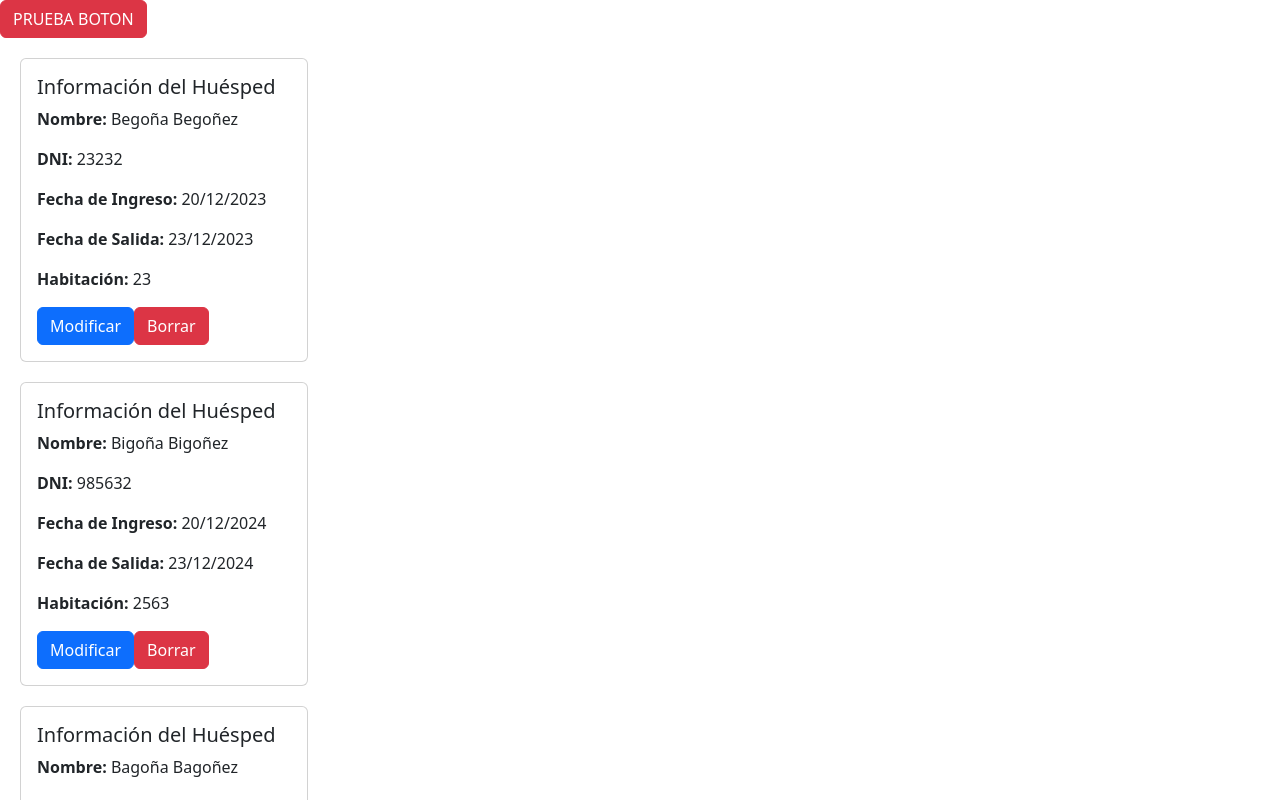
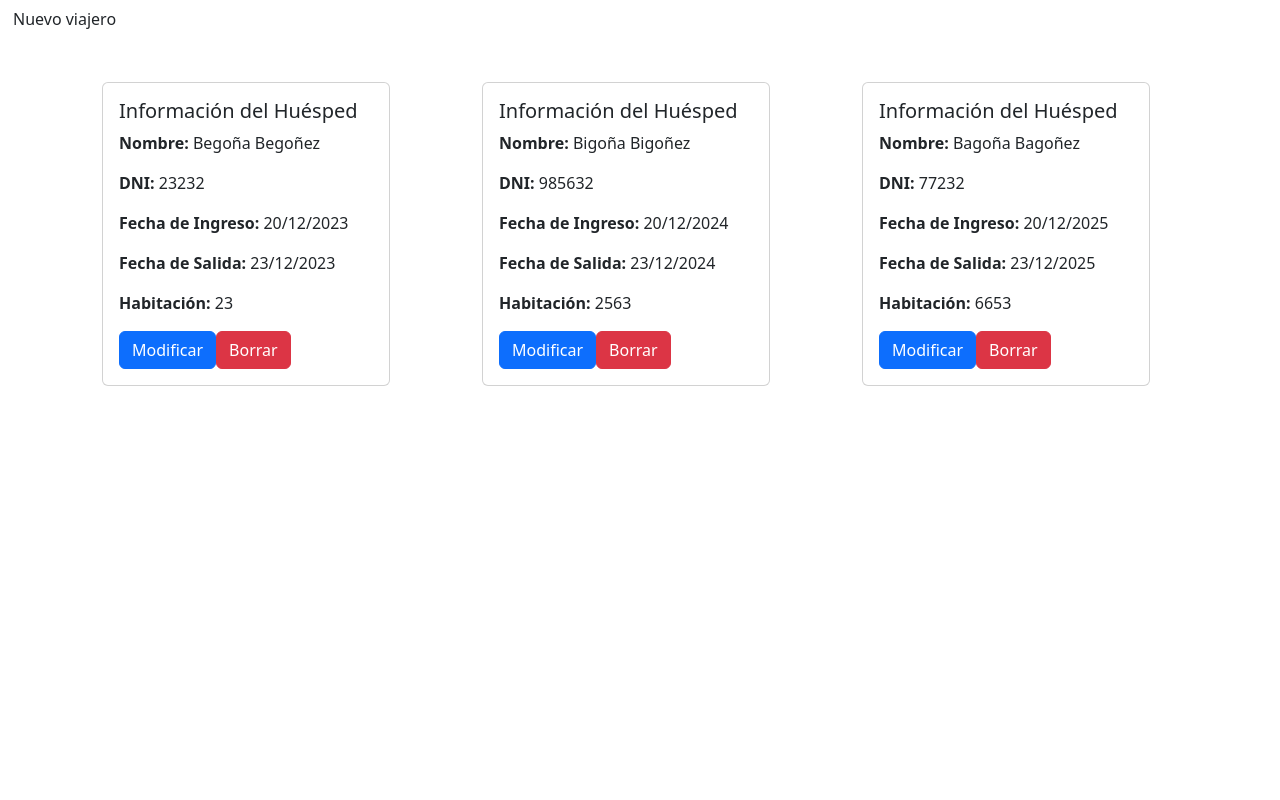
Before and after one commit to Pablo5454/angularHotel, an Angular app in the folder hotel/: page / in a window 1280 px wide. Shown: the top 800 px of the page. Built offline with nearby package versions, Linux system fonts and the light colour scheme.

Commit message:
Cambios 2024/12/08

```diff
--- a/hotel/src/app/app.component.html
+++ b/hotel/src/app/app.component.html
@@ -1,3 +1,2 @@
-<button class="btn btn-danger">PRUEBA BOTON</button>
 <app-hotel></app-hotel>
 <router-outlet></router-outlet>
--- a/hotel/src/app/hotel/hotel.component.html
+++ b/hotel/src/app/hotel/hotel.component.html
@@ -1,5 +1,50 @@
-<div class="centro" *ngIf="nuevo==false">
-  <div *ngFor="let viajero of viajeros; let i = index">
-    <app-viajeros [viajero]="viajero" [posicion]="i"></app-viajeros>
+
+<button class="btn" (click)="mostrarNuevoFormulario()">Nuevo viajero</button>
+
+<div class="container mt-4">
+  <div class="row" *ngIf="nuevo==false">
+    <div class="col-md-4" *ngFor="let viajero of viajeros; let i = index">
+      <app-viajeros [viajero]="viajero" [posicion]="i" (eliminarViajero)="eliminarViajero($event)" (modificarViajero)="modificarViajero($event)"></app-viajeros>
+    </div>
   </div>
 </div>
+
+<div class="container mt-5" *ngIf="nuevo==true">
+  <div class="card">
+      <div class="card-header text-center bg-primary text-white">
+          <h3>USUARIOS HOTEL</h3>
+      </div>
+      <div class="card-body">
+          <form>
+              <div class="mb-3">
+                  <label for="nombre" class="form-label">Nombre</label>
+                  <input [(ngModel)]="nombreInt" type="text" class="form-control" id="nombre" placeholder="Ingrese su nombre">
+              </div>
+              <div class="mb-3">
+                  <label for="apellidos" class="form-label">Apellidos</label>
+                  <input [(ngModel)]="apellidoInt" type="text" class="form-control" id="apellidos" placeholder="Ingrese sus apellidos">
+              </div>
+              <div class="mb-3">
+                  <label for="dni" class="form-label">DNI</label>
+                  <input [(ngModel)]="dniInt" type="text" class="form-control" id="dni" placeholder="Ingrese su DNI">
+              </div>
+              <div class="mb-3">
+                  <label for="fechaIngreso" class="form-label">Fecha de Ingreso</label>
+                  <input [(ngModel)]="fechaIngresoInt" type="date" class="form-control" id="fechaIngreso">
+              </div>
+              <div class="mb-3">
+                  <label for="fechaSalida" class="form-label">Fecha de Salida</label>
+                  <input [(ngModel)]="fechaSalidaInt" type="date" class="form-control" id="fechaSalida">
+              </div>
+              <div class="mb-3">
+                  <label for="habitacion" class="form-label">Habitación</label>
+                  <input [(ngModel)]="habitacionInt" type="text" class="form-control" id="habitacion" placeholder="Ingrese el número de habitación">
+              </div>
+              <div class="text-center">
+                  <button type="submit" class="btn btn-success me-2" (click)="aceptar()">Aceptar</button>
+                  <button type="reset" class="btn btn-secondary" (click)="cancelar()">Cancelar</button>
+              </div>
+          </form>
+      </div>
+  </div>
+</div>
--- a/hotel/src/app/hotel/hotel.component.ts
+++ b/hotel/src/app/hotel/hotel.component.ts
@@ -9,13 +9,49 @@ import { Viajero } from '../models/viajero';
 export class HotelComponent {
   public viajeros: Array<Viajero>;
   public nuevo = false;
+  public editar = false;
 
   constructor(){
     this.viajeros = [
       new Viajero("Begoña", "Begoñez", "23232", "20/12/2023", "23/12/2023", "23"),
       new Viajero("Bigoña", "Bigoñez", "985632", "20/12/2024", "23/12/2024", "2563"),
       new Viajero("Bagoña", "Bagoñez", "77232", "20/12/2025", "23/12/2025", "6653"),
-      new Viajero("Bogoña", "Bogoñez", "5532", "20/12/2026", "23/12/2026", "323")
+      // new Viajero("Bogoña", "Bogoñez", "5532", "20/12/2026", "23/12/2026", "323")
     ];
   }
+
+  mostrarNuevoFormulario(){
+    this.nuevo = true;
+    this.editar = false;
+  }
+
+  aceptar(){
+    if(this.editar==false){
+      this.crearViajero()
+    }else{
+      this.updateViajero();
+    }
+  }
+
+  crearViajero(){
+    this.viajero = new Viajero(this.nombreInt, this.apellidoInt, this.dniInt, this.fechaIngresoInt, this.fechaSalidaInt, this.habitacionInt)
+    this.viajeros.push(this.viajero);
+    this.nuevo = false;
+  }
+
+  updateViajero(){
+
+  }
+
+  eliminarViajero(){
+    this.nuevo = true;
+    this.editar = true;
+    alert(this.nuevo);
+    this.posicion = parseInt(event);
+  }
+
+  modificarViajero(){
+
+  }
+
 }
--- a/hotel/src/app/viajeros/viajeros.component.html
+++ b/hotel/src/app/viajeros/viajeros.component.html
@@ -2,23 +2,17 @@
   <div class="card-body">
     <h5 class="card-title">Información del Huésped</h5>
 
-    <!-- Nombre y Apellido -->
     <p class="card-text"><strong>Nombre:</strong> {{ viajero.nombre }} {{ viajero.apellido }}</p>
 
-    <!-- DNI -->
     <p class="card-text"><strong>DNI:</strong> {{ viajero.dni }}</p>
 
-    <!-- Fecha de Ingreso -->
     <p class="card-text"><strong>Fecha de Ingreso:</strong> {{ viajero.fechaIngreso }}</p>
 
-    <!-- Fecha de Salida -->
     <p class="card-text"><strong>Fecha de Salida:</strong> {{ viajero.fechaSalida }}</p>
 
-    <!-- Habitación -->
     <p class="card-text"><strong>Habitación:</strong> {{ viajero.habitacion }}</p>
 
-    <!-- Botones: Modificar y Borrar -->
-    <button class="btn btn-primary">Modificar</button>
+    <button class="btn btn-primary" (click)="updateViajero()">Modificar</button>
     <button class="btn btn-danger" >Borrar</button>
   </div>
 </div>
```
